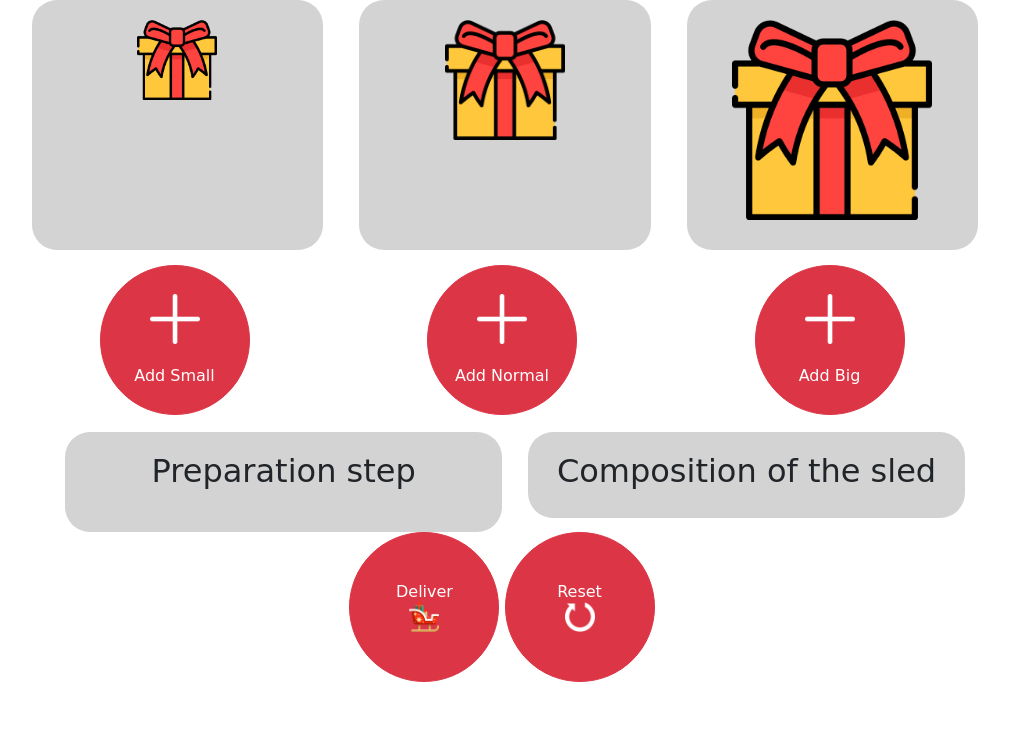
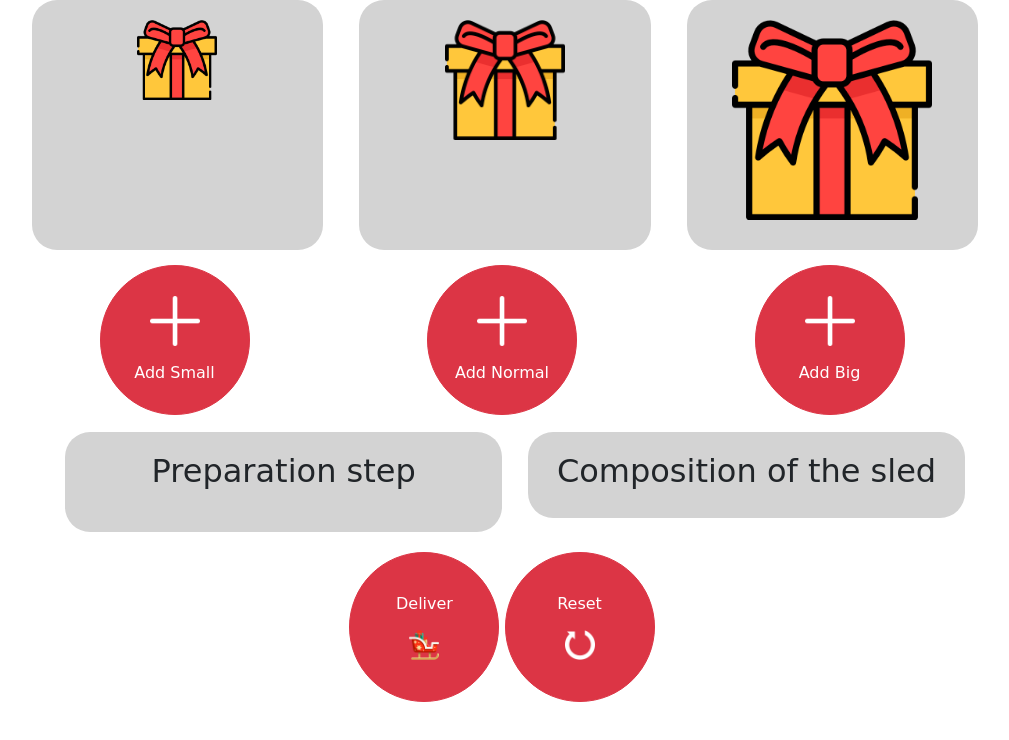
Before and after one commit to thibpffr/santaclaus, a React app: page website/public/index.html in a window 1280 px wide. Shown: the whole page, without its empty margins (138-1147 px from the left). Built offline with nearby package versions, Linux system fonts and the light colour scheme.

Commit message:
last commit

```diff
--- a/website/public/index.html
+++ b/website/public/index.html
@@ -19,45 +19,43 @@
 
     <div class="row justify-content-md-center">
 
-
       <div class="col-md-3  text-center">
         <div class='prop'>
-          <img src="img/giftbox.png" alt="Big gift" id='small-gift'><br>
+          <img src="img/giftbox.png" id='small-gift'><br>
         </div>
-        <button id="Small" class="btn btn-danger btn-circle btn-xl"><img src="img/plus.png" id='plus'><br><br>Add
-          Small</button>
+        <button id="Small" class="btn btn-danger btn-circle btn-xl">
+          <p><img src="img/plus.png" id='plus'></p>Add
+          Small
+        </button>
       </div>
-
 
       <div class="col-md-3 text-center">
         <div class='prop'>
-          <img src="img/giftbox.png" alt="Big gift" id='medium-gift'><br>
+          <img src="img/giftbox.png" id='medium-gift'><br>
         </div>
-        <button id="Normal" class="btn btn-danger btn-circle btn-xl"><img src="img/plus.png" id='plus'><br><br>Add
-          Normal</button>
+        <button id="Normal" class="btn btn-danger btn-circle btn-xl">
+          <p> <img src="img/plus.png" id='plus'></p>Add
+          Normal
+        </button>
       </div>
-
 
       <div class="col-md-3 text-center">
         <div class='prop'>
-          <img src="img/giftbox.png" alt="Big gift" id='big-gift'><br>
+          <img src="img/giftbox.png" id='big-gift'><br>
         </div>
-        <button id="Big" class="btn btn-danger btn-circle btn-xl"><img src="img/plus.png" id='plus'><br><br>Add
-          Big</button>
+        <button id="Big" class="btn btn-danger btn-circle btn-xl">
+          <p><img src="img/plus.png" id='plus'></p>Add
+          Big
+        </button>
       </div>
-
-
     </div>
 
     <div class="row justify-content-md-center">
       <div class="console col-md-4 text-center console2">
         <h2>Preparation step </h2>
         <div id="Result">
-
         </div>
       </div>
-
-
       <div class="console overflow-hidden col-md-4 text-center">
         <h2>Composition of the sled</h2>
         <div>
@@ -68,23 +66,16 @@
     </div>
   </div>
   <div id='deliver-btn'>
-    <button id="Deliver" class="btn btn-danger btn-circle btn-xl">Deliver<br><img src="img/sleigh.png"
-        id='image'></button>
-    <button id="Reset" class="btn btn-danger btn-circle btn-xl">Reset<br><img src="img/reset.png" id='image'></button>
+    <button id="Deliver" class="btn btn-danger btn-circle btn-xl">
+      <p>Deliver</p>
+      <img src="img/sleigh.png" id='image'>
+    </button>
+    <button id="Reset" class="btn btn-danger btn-circle btn-xl">
+      <p>Reset</p>
+      <img src="img/reset.png" id='image'>
+    </button>
   </div>
-
   </div>
-
-
-
-
-
-
-
-
-
-
-
 </body>
 
 </html>
--- a/website/src/index.css
+++ b/website/src/index.css
@@ -56,6 +56,7 @@
 }
 #deliver-btn{
     text-align: center;
+    margin-top: 20px;
 }
 .console{
     border-radius: 25px;
```
